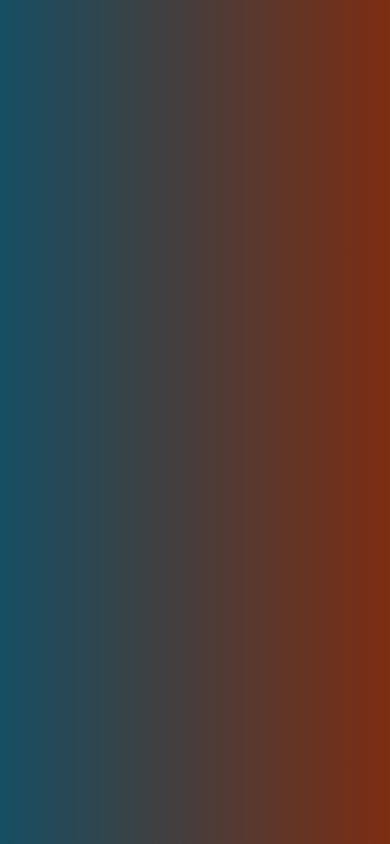
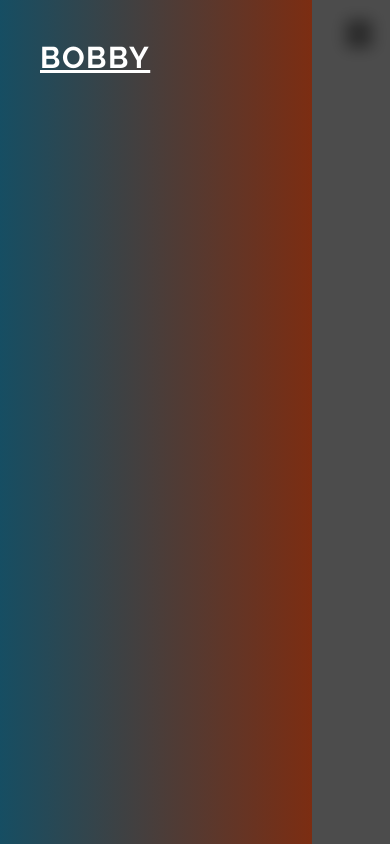
Before and after one commit to BobTarino/portfolio3.0, a Next.js app in the folder portfolio3.0/: page / in a window 390 px wide. Built offline with nearby package versions, Linux system fonts and the light colour scheme.

Commit message:
customized gradient in side menu for mobile screens

```diff
--- a/portfolio3.0/components/Navbar.jsx
+++ b/portfolio3.0/components/Navbar.jsx
@@ -51,8 +51,17 @@ const Navbar = () => {
                 </div>
             </div>
         </div>
-
-        <div className='fixed left-0 top-0 w-full h-full bg-gradient-to-r from-cyan-900 to-orange-900 text-white p-10 ease-in duration-500'></div>
+<div className='md:hidden fixed left-0 top-0 w-full h-full bg-black/70 backdrop-blur'>
+        <div className='fixed left-0 top-0 w-4/5 h-full bg-gradient-to-r from-cyan-900 to-orange-900 text-white p-10 ease-in duration-500'>
+                 <div>
+                    <div className='flex w-full items-center justify-between'>
+                        <Link href='/#home'>
+                            <h2 className='text-3xl font-bold uppercase underline underline-offset-2 tracking-wider cursor-pointer'>bobby</h2>
+                        </Link>
+                     </div>
+                </div>
+            </div>
+        </div>
     </div>
   );
 }
```
